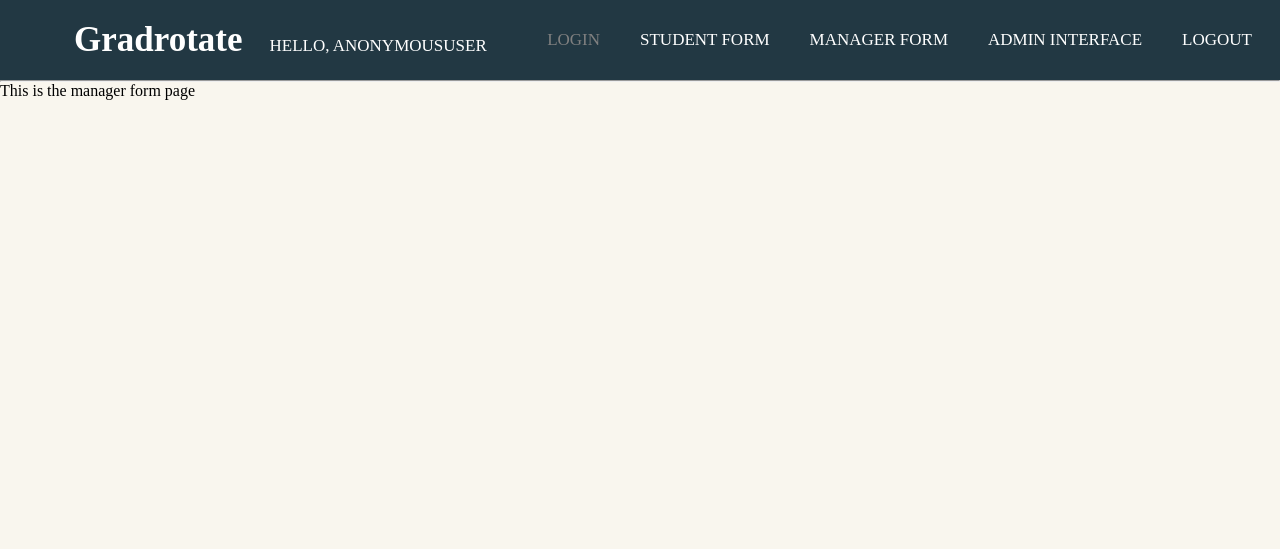
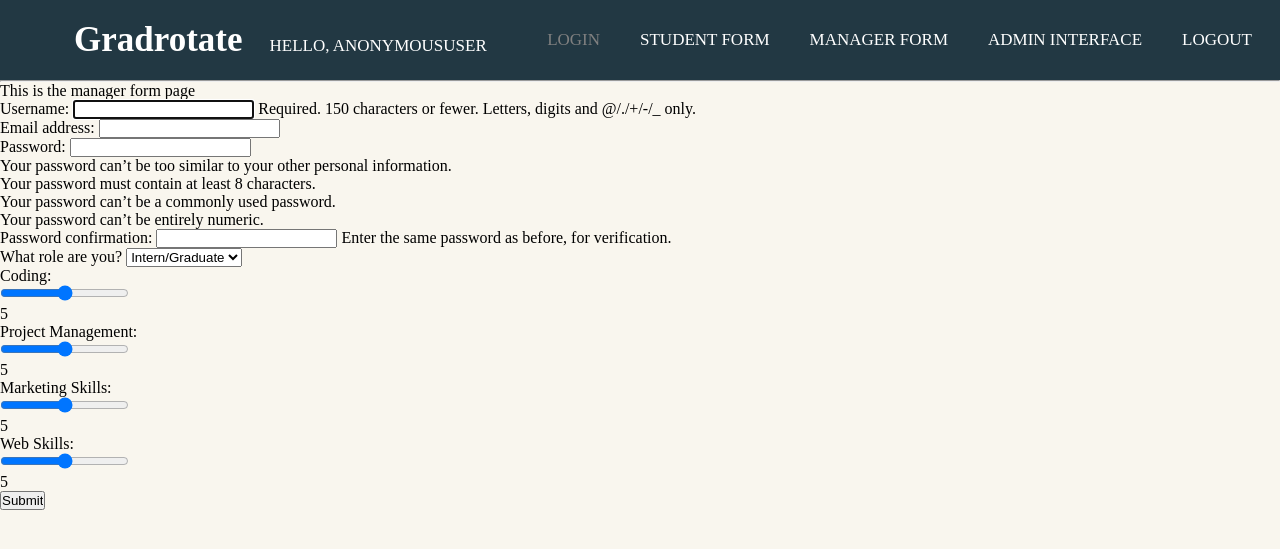
Before and after one commit to jonny-dain/Gradrotate, a Django app: template users/templates/users/manager_form.html in a window 1280 px wide. Shown: the top 549 px of the page. Run offline with Django 4.2, Linux system fonts and the light colour scheme; the template is opened without the code that fills it: values that come from a table or form of the project are taken from there, others are empty; data comes from the database, SQL or seed files in the repository; both versions use the stored data as it was after the commit.

Commit message:
New forms

```diff
--- a/accounts/models.py
+++ b/accounts/models.py
@@ -4,30 +4,51 @@ from django.db import models
 from users.models import Skills
 from django.contrib.auth.models import User
 
-# Create your models here.
+
+# Create your models here.  I want to create a customer user for email authenication I think... https://www.youtube.com/watch?v=vGDNJoeeQaA
+
+
 
 class Intern(models.Model):
     user = models.OneToOneField(User, null=True, on_delete=models.CASCADE)
     name = models.CharField(max_length = 200, null = True)
+    #email = User.email
     email = models.CharField(max_length = 200, null = True)
     date_created = models.DateTimeField(auto_now_add=True)
     skills = models.ManyToManyField(Skills)
 
+    #Skills
+    coding = models.IntegerField(default = 5)
+    project_management = models.IntegerField(default = 5)
+    marketing_skills = models.IntegerField(default = 5)
+    web_skills = models.IntegerField(default = 5)
+
+
+
+
     def __str__(self):
         return str(self.name)
 
+
 class Job(models.Model):
+    user = models.OneToOneField(User, null=True, on_delete=models.CASCADE)
     JOB_LOCATIONS = (
         ('Newbury','Newbury'),
         ('London Paddington', 'London Paddington'),
         ('Speechmark','Speechmark'),
     )
-    user = models.OneToOneField(User, null=True, on_delete=models.CASCADE)
+
     name = models.CharField(max_length = 200, null = True)
     location = models.CharField(max_length = 200, null = True, choices = JOB_LOCATIONS)
     description = models.CharField(max_length = 200, null = True, blank = True)
     date_created = models.DateTimeField(auto_now_add=True)
     skills = models.ManyToManyField(Skills)
 
+    #Skills
+    coding = models.IntegerField(default = 5)
+    project_management = models.IntegerField(default = 5)
+    marketing_skills = models.IntegerField(default = 5)
+    web_skills = models.IntegerField(default = 5)
+
     def __str__(self):
         return str(self.name)
--- a/accounts/views.py
+++ b/accounts/views.py
@@ -76,6 +76,7 @@ def register(request):
             if role == 'Admin':
                 return redirect('../../interface')
             if role == 'Manager':
+                print("new-Job")
                 Job.objects.create(
                     user = user
                 )
--- a/users/templates/users/manager_form.html
+++ b/users/templates/users/manager_form.html
@@ -5,4 +5,38 @@
 
 <p> This is the manager form page</p>
 
+<form method="POST" action="">
+
+    {% csrf_token %}
+    {{form.as_p}}
+
+
+    <p> Coding:</p>
+    <input type="range" value="{{job.coding}}" name="coding" min="0" max="10" value="50" class="slider" step="1" oninput= "rangeValue.innerText = this.value">
+    <p id="rangeValue">{{job.coding}}</p>
+
+    <p> Project Management:</p>
+    <input type="range" value="{{job.project_management}}" name="project_management" min="0" max="10" value="50" class="slider" step="1" oninput= "rangeValue1.innerText = this.value">
+    <p id="rangeValue1">{{job.project_management}}</p>
+
+    <p> Marketing Skills:</p>
+    <input type="range" value="{{job.marketing_skills}}" name="marketing_skills" min="0" max="10" value="50" class="slider" step="1" oninput= "rangeValue2.innerText = this.value">
+    <p id="rangeValue2">{{job.marketing_skills}}</p>
+
+    <p> Web Skills:</p>
+    <input type="range" value="{{job.web_skills}}" name="web_skills" min="0" max="10" value="50" class="slider" step="1" oninput= "rangeValue3.innerText = this.value">
+    <p id="rangeValue3">{{job.web_skills}}</p>
+
+
+
+
+    <input type="Submit" name ="Register">
+
+    {{form.errors}}
+
+</form>
+
+
+
+
 {% endblock %}
```
Also changed, not shown: users/templates/users/student_form.html (+32 -0 lines), users/views.py (+39 -4 lines), db.sqlite3.
